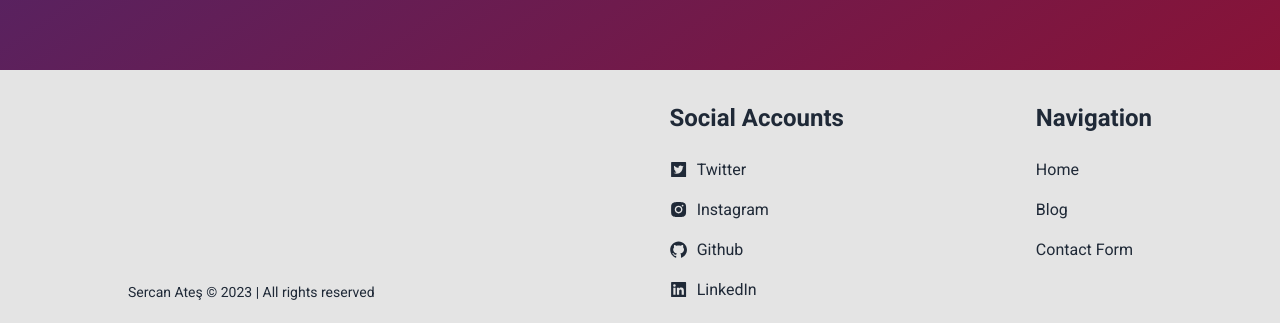
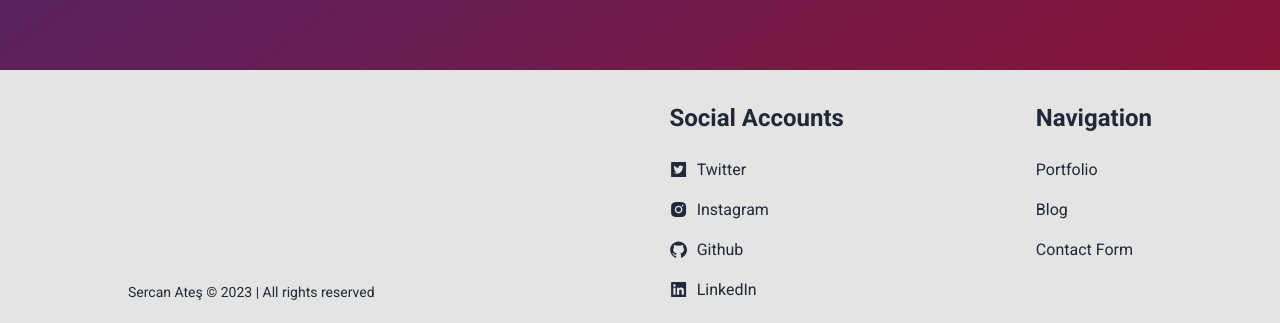
Before and after one commit to sercanio/homepage, a Next.js app: page / in a window 1280 px wide. Shown: the part 2562-2885 px from the top of the page. Built offline with nearby package versions, Linux system fonts and the light colour scheme.

Commit message:
Some theme tweaks

```diff
--- a/pages/index.tsx
+++ b/pages/index.tsx
@@ -95,6 +95,13 @@ export default function Home() {
           </div>
         </div>
       </section>
+      <section className="bg-pattern max-w-[1920px]">
+        <video autoPlay muted loop playsInline className="mx-auto opacity-95">
+          <source src="/video-example.webm" type="video/webm" />
+          <source src="videos/introducing.mp4" type="video/mp4" />
+          Sorry, your browser doesn&apos;t support videos.
+        </video>
+      </section>
       <ContactMe />
     </>
   )
--- a/src/components/BlogHome/CreateAllTags/index.tsx
+++ b/src/components/BlogHome/CreateAllTags/index.tsx
@@ -12,7 +12,9 @@ export const CreateAllTags = ({ posts }: { posts: PostMeta[] }) => {
       {posts.length > 0 && (
         <section className="flex-col justify-center h-max w-full xl:w-max rounded-md px-4 pt-4 pb-8">
           <div className="p-2">
-            <strong className="uppercase font-bold px-2">all tags</strong>
+            <strong className="uppercase font-bold text-gradient-hero px-2">
+              all tags
+            </strong>
           </div>
           <hr className="border-t-2 dark:border-skin-dark mb-2 w-52 xl:mx-auto" />
           <ul className="justify-center px-2 [&>li]:mx-1 [&>li]:my-2 [&>li]:cursor-pointer">
--- a/src/components/BlogHome/CreateArchive/index.tsx
+++ b/src/components/BlogHome/CreateArchive/index.tsx
@@ -22,7 +22,9 @@ export const CreateArchive = ({ posts }: { posts: PostMeta[] }) => {
       {posts.length > 0 && (
         <section className="flex-col justify-center h-max w-full xl:w-max px-4 pt-4 pb-8 rounded-md">
           <div className="p-2">
-            <strong className="uppercase font-bold px-2">archive</strong>
+            <strong className="uppercase font-bold text-gradient-hero px-2">
+              archive
+            </strong>
           </div>
           <hr className="border-t-2 dark:border-skin-dark mb-2 w-52 xl:mx-auto" />
           <ul className="justify-center ml-2">
--- a/src/components/BlogHome/CreateArticleList/index.tsx
+++ b/src/components/BlogHome/CreateArticleList/index.tsx
@@ -15,11 +15,14 @@ const CreateArticleList = ({ posts }: { posts: PostMeta[] }) => {
             className="relative flex flex-col px-3 bg-skin-baseCard hover:bg-skin-baseCardHover dark:bg-skin-darkCard dark:hover:bg-skin-darkCardHover [&>div>h2>a] dark:[&>div>h2>a] rounded-md"
           >
             <div className="z-10 flex flex-col gap-1">
-              <h2 className="font-bold text-2xl">
+              <h2 className="font-bold text-2xl text-gradient-hero">
                 <Link href={`/blog/posts/${post.slug}`}>{post.title}</Link>
               </h2>
-              <p className="text-base">
-                <Link href={`/blog/posts/${post.slug}`}>{post.excerpt}</Link>
+              <p className="text-lg">
+                <Link href={`/blog/posts/${post.slug}`}>
+                  {post.excerpt}
+                  <span className="text-gradient-hero">&nbsp;Read more...</span>
+                </Link>
               </p>
               <div className="flex flex-wrap items-center gap-2 text-sm">
                 <AiOutlineTags />
--- a/src/components/Footer/index.tsx
+++ b/src/components/Footer/index.tsx
@@ -2,18 +2,18 @@ import Link from 'next/link'
 const Footer = () => {
   return (
     <footer className="w-full max-w-[1920px] mx-auto overflow-hidden">
-      <div className="flex justify-between items-start gap-8 lg:gap-0 flex-wrap bg-skin-baseFooter dark:bg-skin-darkFooter py-4 px-2 sm:px-4 md:px-8 lg:px-16 xl:px-32 2xl:px-48 ">
-        <div className="self-end order-2 lg:order-first">
+      <section className="flex justify-between items-start gap-8 lg:gap-0 flex-wrap bg-skin-baseFooter dark:bg-skin-darkFooter py-4 px-2 sm:px-4 md:px-8 lg:px-16 xl:px-32 2xl:px-48 ">
+        <section className="self-end order-2 lg:order-first">
           <p className="text-sm text-skin-base dark:text-skin-dark mb-2">
             Sercan Ateş © {new Date().getFullYear()} | All rights reserved
           </p>
-        </div>
-        <div className="flex items-baseline gap-16 sm:gap-24 lg:gap-32 xl:gap-48 2xl:gap-64">
-          <div className="flex flex-col gap-4">
+        </section>
+        <section className="flex items-baseline gap-16 sm:gap-24 lg:gap-32 xl:gap-48 2xl:gap-64">
+          <section className="flex flex-col gap-4">
             <h3 className="text-base sm:text-xl md:text-2xl text-skin-base dark:text-skin-dark">
               Social Accounts
             </h3>
-            <div className="flex flex-col [&>a]:flex [&>a]:gap-2 [&>a]:items-center [&>a]:text-skin-base dark:[&>a]:text-skin-dark hover:[&>a]:text-gray-900 dark:hover:[&>a]:text-gray-100 [&>a]:py-2 text-base">
+            <nav className="flex flex-col [&>a]:flex [&>a]:gap-2 [&>a]:items-center [&>a]:text-skin-base dark:[&>a]:text-skin-dark hover:[&>a]:text-gray-900 dark:hover:[&>a]:text-gray-100 [&>a]:py-2 text-base">
               <Link href="https://twitter.com/sercan_io">
                 <svg
                   stroke="currentColor"
@@ -74,20 +74,20 @@ const Footer = () => {
                 <span className="sr-only">Sercan&apos;s LinkedIn profile</span>
                 LinkedIn
               </Link>
-            </div>
-          </div>
-          <div className="flex flex-col gap-4">
+            </nav>
+          </section>
+          <section className="flex flex-col gap-4">
             <h3 className="text-base sm:text-xl md:text-2xl text-skin-base dark:text-skin-dark">
               Navigation
             </h3>
-            <div className="flex flex-col text-base [&>a]:text-skin-base dark:[&>a]:text-skin-dark hover:[&>a]:text-gray-900 dark:hover:[&>a]:text-gray-100 [&>a]:py-2">
-              <Link href="/">Home</Link>
+            <nav className="flex flex-col [&>a]:flex [&>a]:gap-2 [&>a]:items-center [&>a]:text-skin-base dark:[&>a]:text-skin-dark hover:[&>a]:text-gray-900 dark:hover:[&>a]:text-gray-100 [&>a]:py-2 text-base">
+              <Link href="/">Portfolio</Link>
               <Link href="/blog">Blog</Link>
-              <Link href="#contact">Contact Form</Link>
-            </div>
-          </div>
-        </div>
-      </div>
+              <Link href="/#contact">Contact Form</Link>
+            </nav>
+          </section>
+        </section>
+      </section>
     </footer>
   )
 }
--- a/src/components/PostPage/CreateRelatedArticles/index.tsx
+++ b/src/components/PostPage/CreateRelatedArticles/index.tsx
@@ -7,7 +7,9 @@ const CreateRelatedArticles = ({ post }: { post: MDXPost }) => {
       {post.meta.related.length !== 0 && (
         <>
           <div className="p-2">
-            <strong className="uppercase font-bold px-2">Related</strong>
+            <strong className="uppercase font-bold text-gradient-hero px-2">
+              Related
+            </strong>
           </div>
           <hr className="border-t-1 xl:border-t-2 dark:border-skin-dark mb-2" />
         </>
--- a/src/components/PostPage/CreateSections/index.tsx
+++ b/src/components/PostPage/CreateSections/index.tsx
@@ -8,7 +8,9 @@ const CreateSections = ({ post }: { post: MDXPost }) => {
   return (
     <section className="px-4 pt-4 pb-8 hidden xl:block h-max">
       <div className="p-2">
-        <strong className="uppercase font-bold px-2">Sections</strong>
+        <strong className="uppercase font-bold text-gradient-hero px-2">
+          Sections
+        </strong>
       </div>
       <hr className="border-t-2 dark:border-skin-dark mb-2" />
       <ul className="p-2">
@@ -20,7 +22,7 @@ const CreateSections = ({ post }: { post: MDXPost }) => {
                 activeSection === heading.text
                   ? 'bg-gray-200 dark:bg-gray-800'
                   : ''
-              } dark:text-gray-100 hover:bg-skin-baseSideBarItemHover dark:hover:bg-skin-darkSideBarItemHover leading-7 `}
+              } dark:text-gray-100 hover:bg-skin-baseSideBarItemHover dark:hover:bg-skin-darkSideBarItemHover leading-`}
               style={{
                 paddingLeft: heading.level * 8
               }}
--- a/styles/globals.css
+++ b/styles/globals.css
@@ -66,6 +66,10 @@
 
   article p a:hover {
     text-decoration: underline;
+  }
+
+  article h2 {
+    @apply text-gradient-hero
   }
 }
 
```
Also changed, not shown: pages/blog/posts/[slug].tsx (+7 -6 lines), src/components/ContactMe/index.tsx (+9 -52 lines), 1 other file (tests, documents, lock files or other folders).
